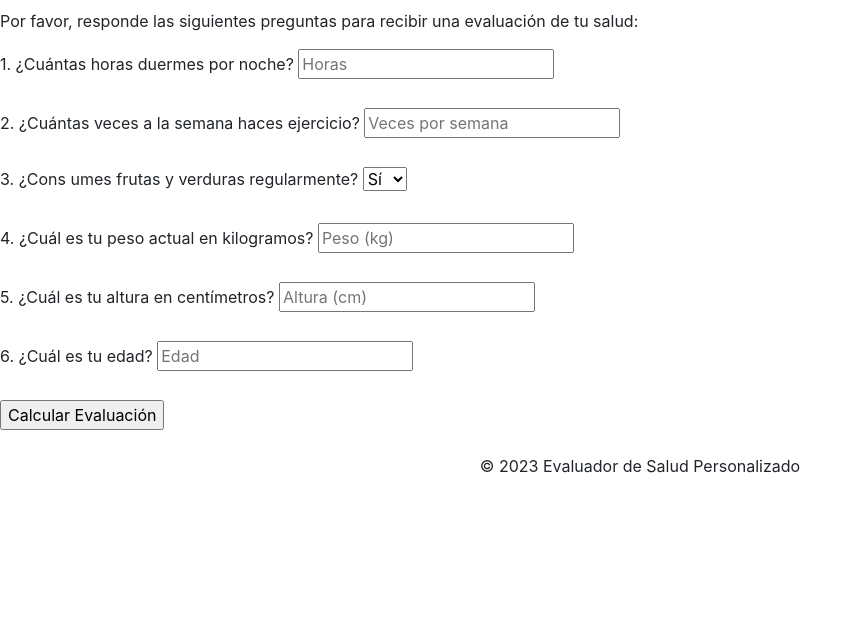
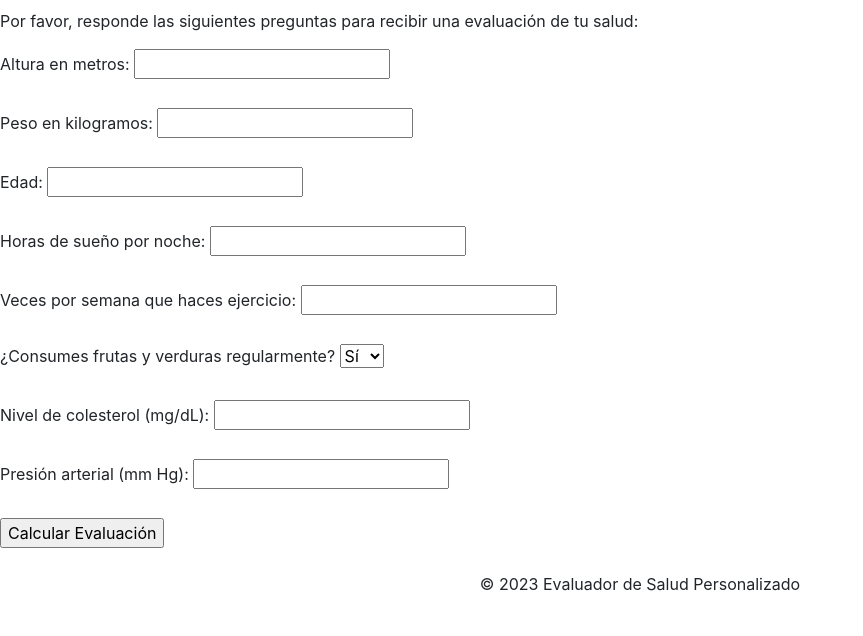
Before and after one commit to luziiro/capston, a PHP site: page /evaluador.php in a window 1280 px wide. Shown: the part 363-999 px from the top of the page, without its empty margins (0-863 px from the left). Before the commit the page ends 836 px from the top, so only its background shows below. Run offline with PHP 8.4, Linux system fonts and the light colour scheme.

Commit message:
cambie el codigo

```diff
--- a/plantillas/inicio/evaluador.php
+++ b/plantillas/inicio/evaluador.php
@@ -3,43 +3,38 @@
 <h1>Evaluador de Salud Personalizado</h1>
 <p>Por favor, responde las siguientes preguntas para recibir una evaluación de tu salud:</p>
 
-<form method="post" action="procesar.php"> <!-- Asegúrate de que el atributo "action" apunte al archivo correcto -->
-    <!-- Pregunta 1: Horas de sueño -->
-    <label for="pregunta1">1. ¿Cuántas horas duermes por noche?</label>
-    <input type="number" name="pregunta1" min="0" step="0.5" placeholder="Horas"><br><br>
+<form method="post" action="procesar.php">
+    <label for="altura">Altura en metros:</label>
+    <input type="number" name="altura" step="0.01" required><br><br>
 
-    <!-- Pregunta 2: Ejercicio semanal -->
-    <label for="pregunta2">2. ¿Cuántas veces a la semana haces ejercicio?</label>
-    <input type="number" name="pregunta2" min="0" placeholder="Veces por semana"><br><br>
+    <label for="peso">Peso en kilogramos:</label>
+    <input type="number" name="peso" step="0.01" required><br><br>
 
-    <!-- Pregunta 3: Consumo de frutas y verduras -->
-    <label for="pregunta3">3. ¿Cons umes frutas y verduras regularmente?</label>
-    <select name="pregunta3">
+    <label for="edad">Edad:</label>
+    <input type="number" name="edad" required><br><br>
+
+    <label for="horas_sueno">Horas de sueño por noche:</label>
+    <input type="number" name="horas_sueno" step="0.5" required><br><br>
+
+    <label for="ejercicio_semanal">Veces por semana que haces ejercicio:</label>
+    <input type="number" name="ejercicio_semanal" required><br><br>
+
+    <label for="consume_frutas_verduras">¿Consumes frutas y verduras regularmente?</label>
+    <select name="consume_frutas_verduras" required>
         <option value="si">Sí</option>
         <option value="no">No</option>
     </select><br><br>
 
+    <label for="colesterol">Nivel de colesterol (mg/dL):</label>
+    <input type="number" name="colesterol" step="1" required><br><br>
 
-    <!-- Pregunta 4: Peso en kilogramos -->
-    <label for="pregunta4">4. ¿Cuál es tu peso actual en kilogramos?</label>
-    <input type="number" name="pregunta4" min="0" step="0.1" placeholder="Peso (kg)"><br><br>
+    <label for="presion_arterial">Presión arterial (mm Hg):</label>
+    <input type="number" name="presion_arterial" step="1" required><br><br>
 
-    <!-- Pregunta 5: Altura en centímetros -->
-    <label for="pregunta5">5. ¿Cuál es tu altura en centímetros?</label>
-    <input type="number" name="pregunta5" min="0" placeholder="Altura (cm)"><br><br>
-
-    <!-- Pregunta 6: Edad -->
-    <label for="pregunta6">6. ¿Cuál es tu edad?</label>
-    <input type="number" name="pregunta6" min="0" placeholder="Edad"><br><br>
-
-    <!-- Botón para calcular la evaluación -->
     <input type="submit" value="Calcular Evaluación">
 </form>
 
-<!-- Espacio para mostrar la evaluación -->
 <div id="resultado"></div>
-
-<!-- Espacio para mostrar el gráfico -->
 <div id="grafico"></div>
 
 <?php include 'footer.php'; ?>
```
Also changed, not shown: plantillas/inicio/procesar.php (+29 -19 lines).
